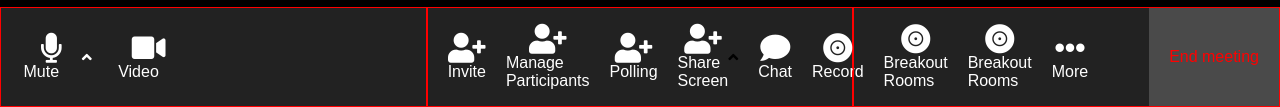
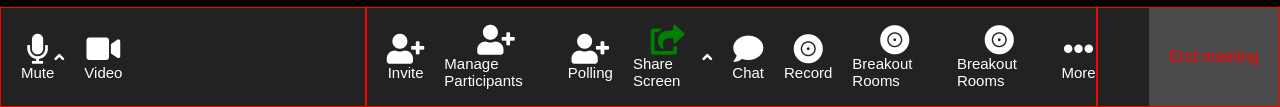
Before and after one commit to emicif/html-css-zoom, a plain HTML site: page index.html in a window 1280 px wide. Shown: the part 1437-1544 px from the top of the page. Drawn offline with Linux system fonts and the light colour scheme.

Commit message:
footer modifiche

```diff
--- a/css/style.css
+++ b/css/style.css
@@ -75,7 +75,9 @@ main {
 }
 
 
-/*** footer ***/
+
+
+/*** FOOTER ***/
 
 footer {
     display: flex;
@@ -86,9 +88,10 @@ footer {
 }
 
 footer > * {
-    width: calc(100% / 3);
+    /*width: calc(100% / 3);*/
     border: 1px solid red;
 }
+
 
 /* section-left */
 
@@ -97,11 +100,11 @@ footer > * {
     display: flex;
     justify-content: flex-start;
     align-items: center;
+    width: 50%;
 }
 
-.section-left i {
+footer i {
     color: white;
-    margin-left: 20px;
 }
 
 
@@ -122,6 +125,14 @@ footer > * {
 
 
 
+.fa-share-square {
+    color: green;
+}
+
+.column span {
+    font-size: 15px;
+}
+
 
 
 
@@ -132,6 +143,7 @@ footer > * {
     display: flex;
     justify-content: space-between;
     align-items: center;
+    width: 100%;
 }
 
 
@@ -143,6 +155,7 @@ footer > * {
     display: flex;
     justify-content: flex-end;
     align-items: center;
+    width: 25%;
 
 }
 
--- a/index.html
+++ b/index.html
@@ -295,17 +295,21 @@
     <!-- microfono -->
         <div class="column">
             <i class="fas fa-microphone"></i>
-            Mute
+            <span>Mute</span>
         </div>
+
         <i class="fas fa-angle-up"></i>
 
     <!-- video -->
         <div class="column">
             <i class="fas fa-video"></i>
-            Video
+
+            <span>Video</span>
         </div>
 
     </div>
+
+
 
 
 <!-- section-center -->
@@ -314,28 +318,30 @@
         <div class="column">
 
             <i class="fas fa-user-plus"></i>
-            Invite
+            <span>Invite</span>
         </div>
 
     <!-- manage participants -->
         <div class="column">
 
             <i class="fas fa-user-plus"></i>
-            Manage Participants
+            <span>Manage Participants</span>
+
         </div>
 
       <!-- polling -->
         <div class="column">
 
             <i class="fas fa-user-plus"></i>
-            Polling
+            <span>Polling</span>
         </div>
 
      <!-- share screen -->
         <div class="column">
 
-            <i class="fas fa-user-plus"></i>
-            Share Screen
+            <i class="fas fa-share-square"></i>
+
+            <span>Share Screen</span>
         </div>
 
         <i class="fas fa-angle-up"></i>
@@ -345,34 +351,37 @@
         <div class="column">
 
             <i class="fas fa-comment"></i>
-            Chat
+            <span>Chat</span>
         </div>
 
 
         <!-- record -->
         <div class="column">
         <i class="fas fa-record-vinyl"></i>
-        Record
+        <span>Record</span>
+
         </div>
 
 
         <!-- breakout rooms -->
         <div class="column">
             <i class="fas fa-record-vinyl"></i>
-            Breakout Rooms
+            <span>Breakout Rooms</span>
+
         </div>
 
 
         <!-- breakout rooms -->
         <div class="column">
             <i class="fas fa-record-vinyl"></i>
-            Breakout Rooms
+            <span>Breakout Rooms</span>
         </div>
 
         <!-- more -->
         <div class="column">
             <i class="fas fa-ellipsis-h"></i>
-            More
+
+            <span>More</span>
         </div>
 
 
@@ -388,7 +397,6 @@
         <div class="text-right">
             End meeting
         </div>
-
     </div>
 </footer>
 
```
